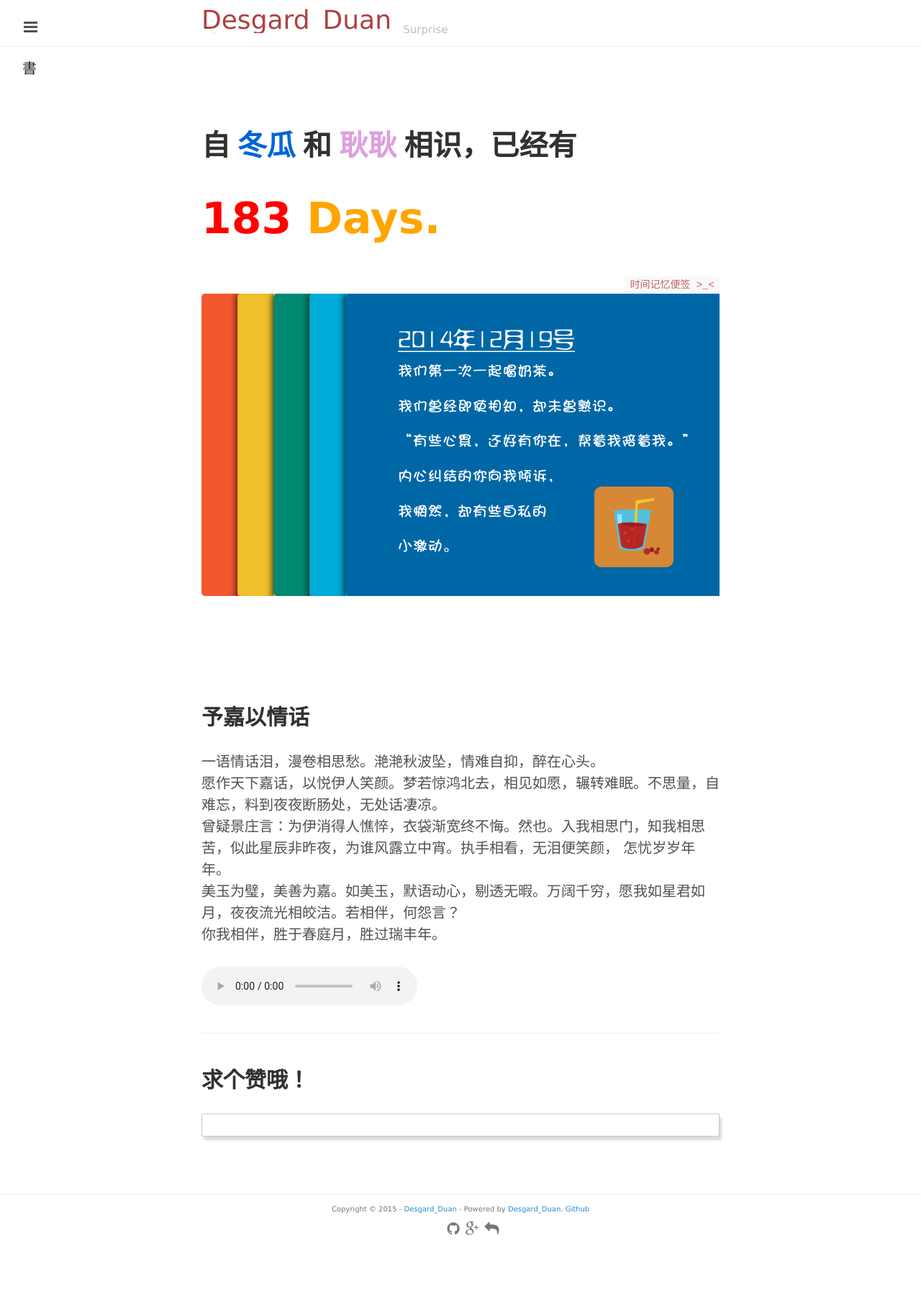
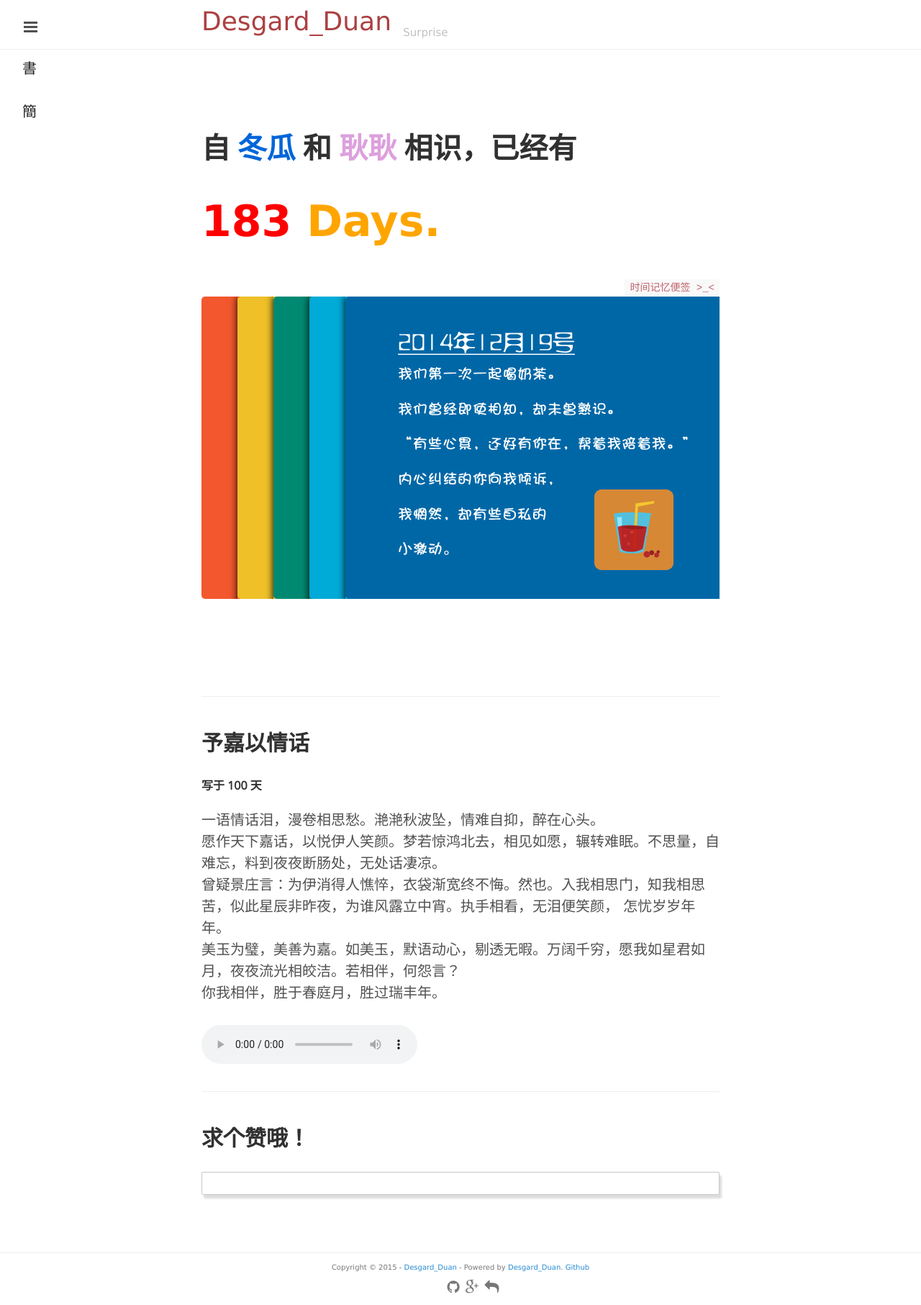
Before and after one commit to Desgard/desgard.github.com, a Jekyll site: the page built from geng.html, in a window 1280 px wide. Shown: the whole page at 72% size. Built offline with Jekyll 4.4.1, drawn with Linux system fonts in a browser that asks for light colours; Markdown is read by kramdown in place of the engine named in the settings; comment, search, counter and statistics services are not loaded; before the commit the page ends 1732 px from its top, so only the background shows below that.

Commit message:
小更新css样式，修正尺寸。

```diff
--- a/_includes/read.html
+++ b/_includes/read.html
@@ -1,6 +1,9 @@
 <!--<a id="right-panel-link" href="#right-panel">打开右面板</a>-->
 <a id="right-panel-link" href="#right-panel" style="position: fixed; top: 4rem; left: 1.55rem; z-index: 1000; color: #202020;">
 	書
+</a>
+<a id="" href="http://www.jianshu.com/users/9f329554ccdd/latest_articles" style="position: fixed; top: 7rem; left: 1.55rem; z-index: 1000; color: #202020;">
+	簡
 </a>
 <div id="right-panel" class="panel">
 	<h1><font color="whitesmoke">读&nbsp;&nbsp;书</font></h1>
@@ -9,9 +12,14 @@
 	<h4><font color="coral">《文明之光 Ⅱ》 </font> </h4>
 	<code>完成度：31%</code>
 	<h4><font color="orchid">《看见》</font></h4>
-	<code>完成度：42%</code>
+	<code>完成度：70%</code>
 	<h4><font color="deepskyblue">《自由在高处》</font></h4>
-	<code>完成度：60%</code>
+	<code>完成度：100%</code>
+	<h4><font color="red">《恶意》</font></h4>
+	<code>完成度：100%</code>
+	<h4><font color="red">《嫌疑人X的献身》</font></h4>
+	<code>完成度：100%</code>
+
 </div>
 
 <script type="text/javascript" src="/public/js/jquery.panelslider.min.js"></script>
--- a/geng.html
+++ b/geng.html
@@ -102,7 +102,9 @@
 
 
 </script>
+<hr />
 <h2>予嘉以情话</h2>
+<h4>写于 100 天</h4>
 一语情话泪，漫卷相思愁。滟滟秋波坠，情难自抑，醉在心头。<br />
 愿作天下嘉话，以悦伊人笑颜。梦若惊鸿北去，相见如愿，辗转难眠。不思量，自难忘，料到夜夜断肠处，无处话凄凉。<br />
 曾疑景庄言：为伊消得人憔悴，衣袋渐宽终不悔。然也。入我相思门，知我相思苦，似此星辰非昨夜，为谁风露立中宵。执手相看，无泪便笑颜，
@@ -110,7 +112,7 @@
 美玉为璧，美善为嘉。如美玉，默语动心，剔透无暇。万阔千穷，愿我如星君如月，夜夜流光相皎洁。若相伴，何怨言？<br  />
 你我相伴，胜于春庭月，胜过瑞丰年。<br /><br />
 
-<audio src="/public/music/fl.mp3" controls="controls" autoplay="autoplay"></audio>
+<audio src="/public/music/fl.mp3" controls="controls"></audio>
 <hr />
 <h2>求个赞哦！</h2>
 <!-- Duoshuo Comment BEGIN -->
--- a/public/css/lanyon.css
+++ b/public/css/lanyon.css
@@ -295,7 +295,7 @@
   color: #ac4142;
   display: inline-block;
   font-size: 1.8rem;
-  line-height: 1.8rem;
+  line-height: 2.0rem;
   text-decoration: none;
   overflow: hidden;
   padding-right: 10px;
```
